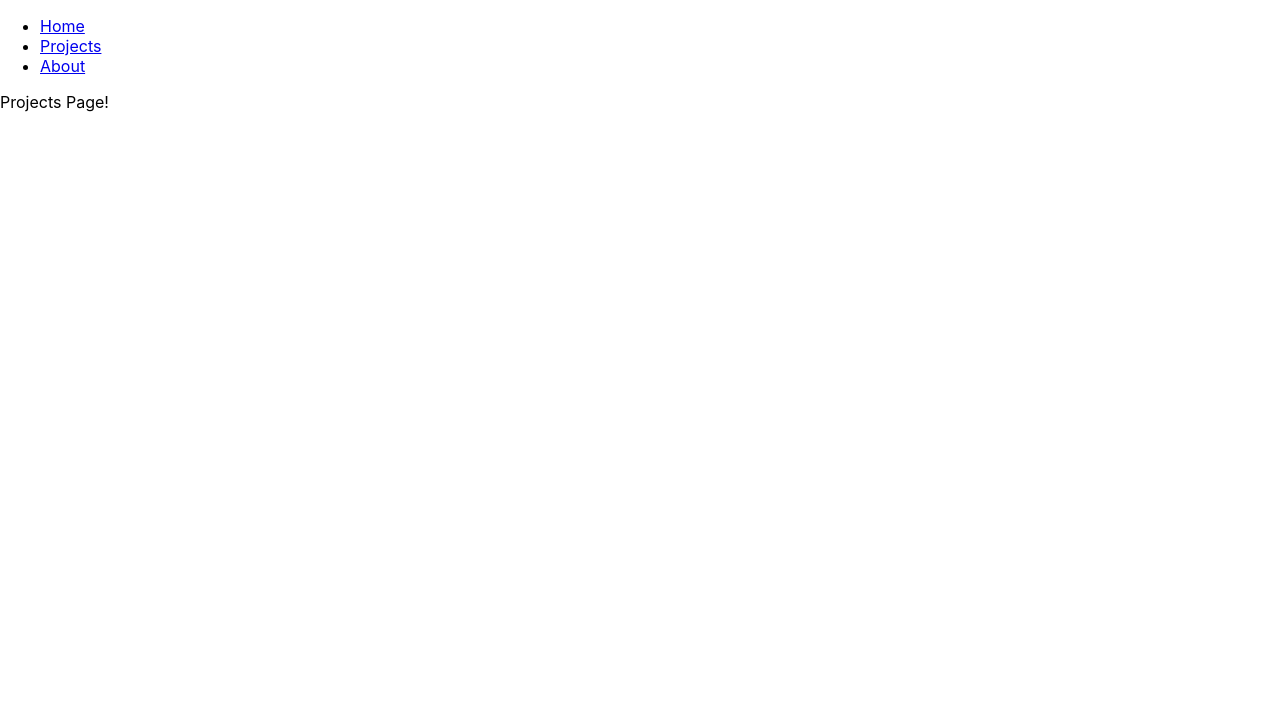
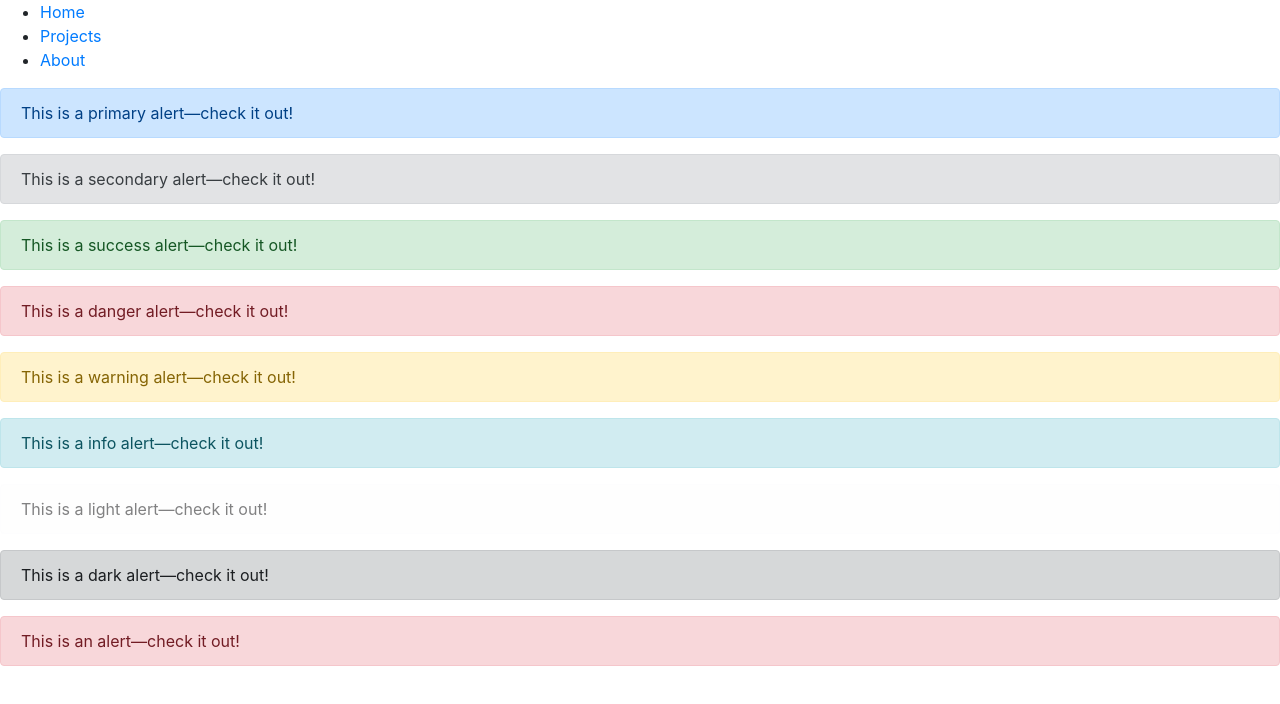
Before and after one commit to mercerccw/mercer-portfolio, a React (Create React App) app: page /projects in a window 1280 px wide. Shown: the top 704 px of the page. Built offline with nearby package versions, Linux system fonts and the light colour scheme.

Commit message:
Add Node-Sass

```diff
--- a/package.json
+++ b/package.json
@@ -13,9 +13,12 @@
     "@types/react": "^16.9.0",
     "@types/react-dom": "^16.9.0",
     "@types/react-router-dom": "^5.1.5",
-    "node-sass": "^4.14.1",
+    "bootstrap": "^4.5.3",
+    "bootstrap-sass": "^3.4.1",
+    "node-sass": "4.14.1",
     "prettier": "^2.1.2",
     "react": "^16.13.1",
+    "react-bootstrap": "^1.4.3",
     "react-dom": "^16.13.1",
     "react-router-dom": "^5.2.0",
     "react-scripts": "3.4.3",
--- a/src/App.scss
+++ b/src/App.scss
@@ -1,5 +1,8 @@
+@import "../node_modules/bootstrap/scss/bootstrap";
+
 .App {
   text-align: center;
+  background-color: red;
 }
 
 .App-logo {
--- a/src/components/Projects/Projects.tsx
+++ b/src/components/Projects/Projects.tsx
@@ -1,6 +1,29 @@
 import React from "react"
 import "./Projects.scss"
+import Alert from "react-bootstrap/cjs/Alert"
+
+function generateAlerts() {
+  return([
+    'primary',
+    'secondary',
+    'success',
+    'danger',
+    'warning',
+    'info',
+    'light',
+    'dark',
+  ].map((variant, idx) => (
+    <Alert key={idx} variant={variant}>
+      This is a {variant} alert—check it out!
+    </Alert>
+  )));
+}
 
 export default function Projects() {
-  return <div>Projects Page!</div>
+  return <>
+    {generateAlerts()}
+    <Alert variant='danger'>
+      This is an alert—check it out!
+    </Alert>
+  </>
 }
```
Also changed, not shown: 2 other files (tests, documents, lock files or other folders).
